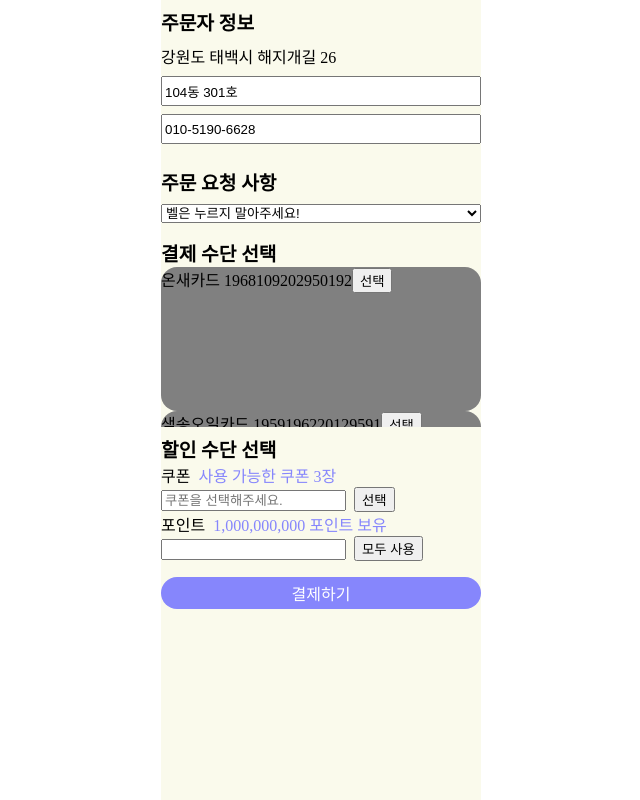
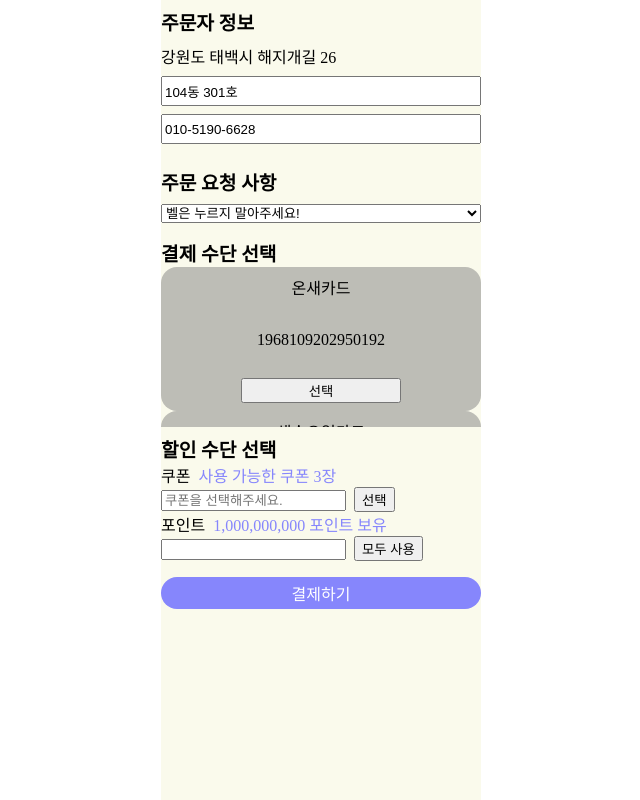
Before and after one commit to grapgrap/orderapp, a React (Create React App) app: page /orderapp/order in a window 1280 px wide. Shown: the whole page, without its empty margins (319-959 px from the left). Built offline with nearby package versions, Linux system fonts and the light colour scheme.

Commit message:
Payment 컴포넌트, Styled-Components 수정

```diff
--- a/src/Components/OrderPage/Payment/Payment.jsx
+++ b/src/Components/OrderPage/Payment/Payment.jsx
@@ -13,7 +13,12 @@ function Payment({ paymentMethods, setPay }) {
   for (let i = 0; i < paymentMethods.length; i++) {
     card.push(
       <Styled.PaymentCard key={paymentMethods[i].id}>
-        {paymentMethods[i].vendor_name} {paymentMethods[i].card_number}
+        <Styled.VendorNameSpan>
+          {paymentMethods[i].vendor_name}
+        </Styled.VendorNameSpan>
+        <Styled.CardNumberSpan>
+          {paymentMethods[i].card_number}
+        </Styled.CardNumberSpan>
         <Styled.PaymentCardBtn id={i} onClick={onSelectPayment}>
           선택
         </Styled.PaymentCardBtn>
--- a/src/Components/OrderPage/Payment/Styled.jsx
+++ b/src/Components/OrderPage/Payment/Styled.jsx
@@ -17,9 +17,25 @@ export const PaymentSlide = styled.div`
 export const PaymentCard = styled.div`
   width: 100%;
   height: 9rem;
-  background: gray;
+  background: rgb(128, 128, 128, 0.5);
   white-space: nowrap;
   border-radius: 1rem;
+  display: flex;
+  flex-direction: column;
+  align-items: center;
 `;
 
-export const PaymentCardBtn = styled.button``;
+export const VendorNameSpan = styled.span`
+  margin-top: 0.5rem;
+`;
+
+export const CardNumberSpan = styled.span`
+  flex: 1;
+  text-align: center;
+  padding-top: 2rem;
+`;
+
+export const PaymentCardBtn = styled.button`
+  margin-bottom: 0.5rem;
+  width: 10rem;
+`;
```
